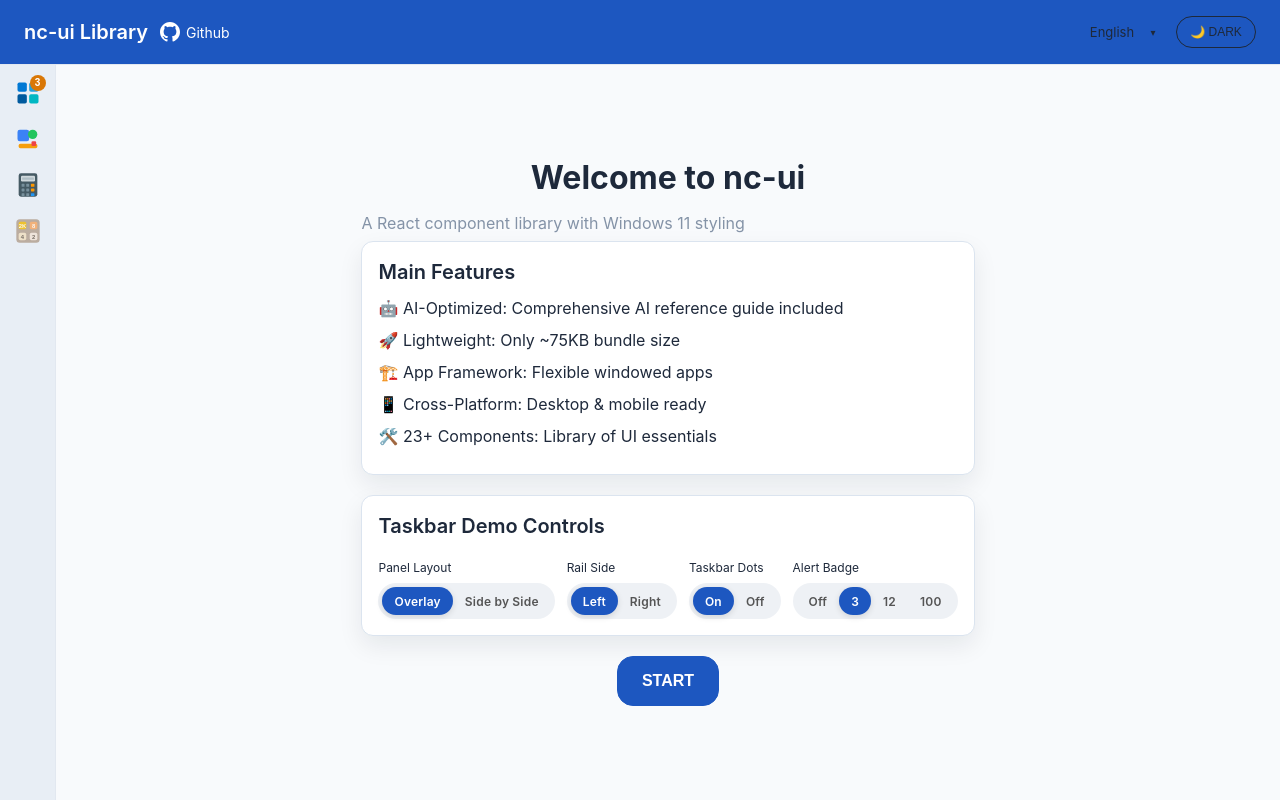
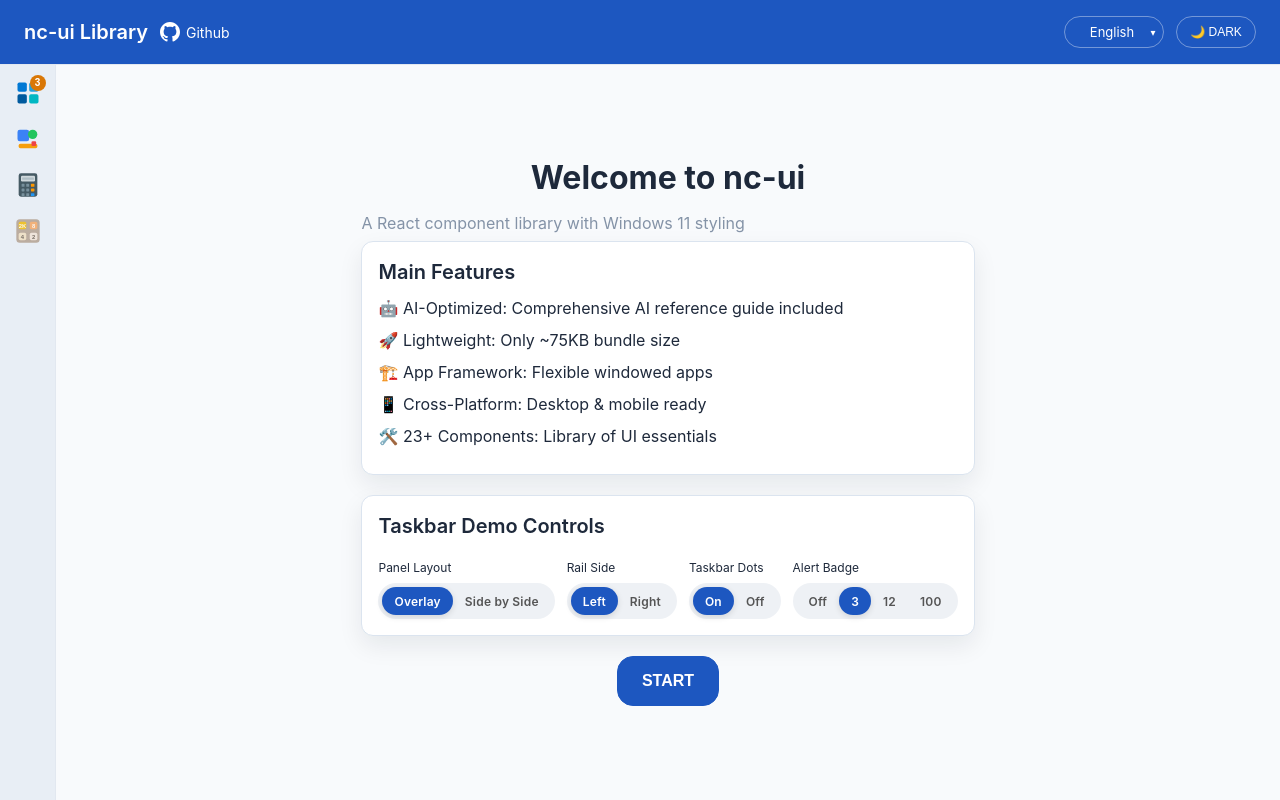
Before and after one commit to kingsimba/nc-ui, a React (Vite) app: page / in a window 1280 px wide. Built offline with nearby package versions, Linux system fonts and the light colour scheme.

Commit message:
Button/ComboBox: Fix transparent appearance in the default light theme

```diff
--- a/package.json
+++ b/package.json
@@ -1,6 +1,6 @@
 {
     "name": "@kingsimba/nc-ui",
-    "version": "0.1.51",
+    "version": "0.1.52",
     "type": "module",
     "main": "./dist/index.cjs",
     "module": "./dist/index.js",
--- a/src/styles/theme.css
+++ b/src/styles/theme.css
@@ -33,10 +33,6 @@
   --nc-card-shadow: 0 10px 24px rgba(0, 0, 0, 0.18);
   --nc-card-nested-shadow: 0 6px 16px rgba(0, 0, 0, 0.12);
   --nc-overlay-hover: rgba(255, 255, 255, 0.05);
-  --nc-transparent-control-text: #ffffff;
-  --nc-transparent-control-border: rgba(255, 255, 255, 0.38);
-  --nc-transparent-control-hover-bg: rgba(255, 255, 255, 0.12);
-  --nc-transparent-control-hover-border: rgba(255, 255, 255, 0.68);
   --nc-battery-text-contrast: var(--nc-text);
   --nc-battery-shell-bg: rgba(255, 255, 255, 0.20);
   --nc-notification-info-bg: color-mix(in srgb, var(--nc-bg-tertiary) 72%, var(--nc-primary));
@@ -112,6 +108,16 @@
   --nc-code-comment: #008000;
 }
 
+/* Transparent controls draw on top of a caller-supplied surface (a colored
+   header, a scrim, an image), so their white-on-color treatment does not
+   follow the theme palette. */
+:root {
+  --nc-transparent-control-text: #ffffff;
+  --nc-transparent-control-border: rgba(255, 255, 255, 0.38);
+  --nc-transparent-control-hover-bg: rgba(255, 255, 255, 0.12);
+  --nc-transparent-control-hover-border: rgba(255, 255, 255, 0.68);
+}
+
 /* ===== REUSABLE PUBLIC STYLES ===== */
 
 /* Typography - Headings */
```
